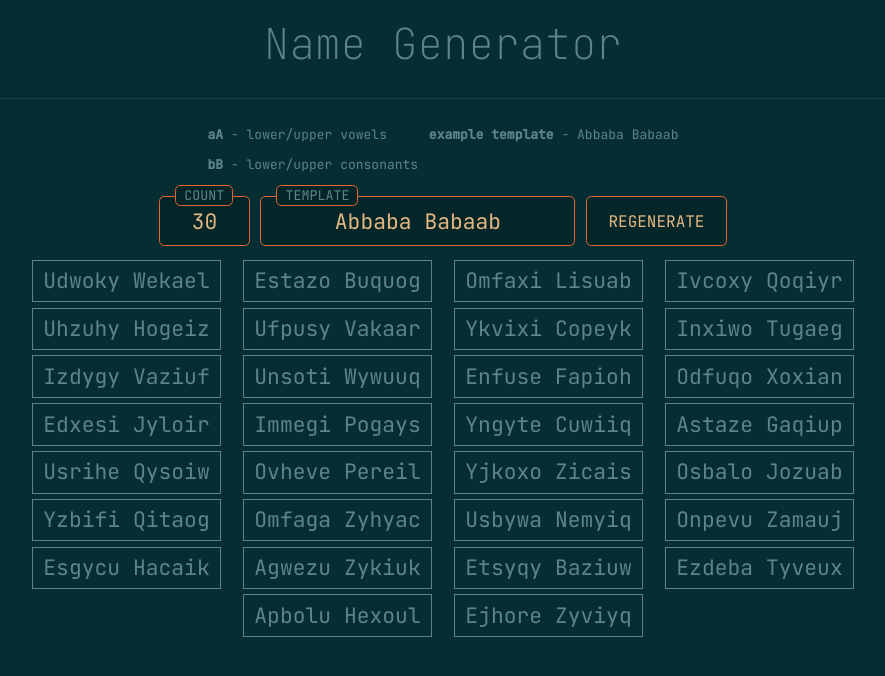
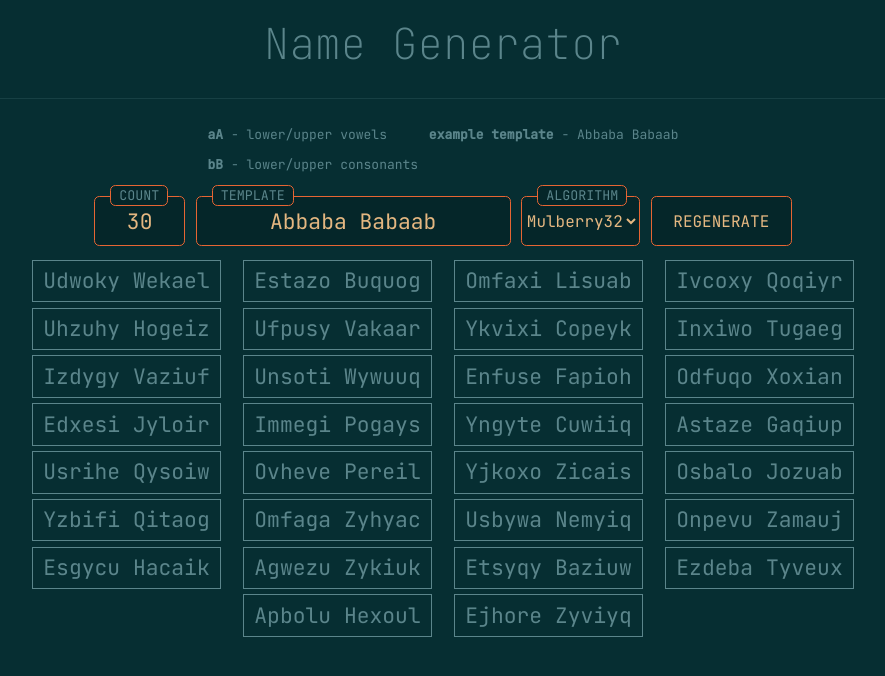
Before and after one commit to DarkStoorM/Name-Generator, a React (Vite) app: page / in a window 1280 px wide. Shown: the top 676 px of the page, without its empty margins (197-1082 px from the left). Built offline with nearby package versions, Linux system fonts and the light colour scheme.

Commit message:
Implement PRNG algorithm selection

```diff
--- a/src/components/App/App.tsx
+++ b/src/components/App/App.tsx
@@ -3,18 +3,21 @@ import "./App.scss";
 import "./InputForm.scss";
 import { NameGenerator } from "../../NameGenerator";
 import { Numbers } from "../../Utils/Numbers";
+import { TIndexedNumberGenerators } from "../../Utils/Types/TIndexedNumberGenerators";
 import { config } from "../../Utils/config";
 import { Button } from "../Button/Button";
 import { Description } from "../Layout/Description/Description";
 import { Header } from "../Layout/Header/Header";
 import { NamesList } from "../NamesList/NamesList";
 import { TextInput } from "../TextInput/TextInput";
+import { Select } from "../Select/Select";
 
 export function App() {
   const [result, setResult] = useState<string[]>([]);
   const [namesCount, setNamesCount] = useState(config.defaultNamesCount);
   const template = useRef<HTMLInputElement>(null);
   const countInput = useRef<HTMLInputElement>(null);
+  const generatorInput = useRef<HTMLSelectElement>(null);
 
   function handleRegenerate(event: FormEvent) {
     event.preventDefault();
@@ -75,6 +78,19 @@ export function App() {
     generateResult();
   }, [generateResult, namesCount]);
 
+  function handleSelection() {
+    const generatorIndex = generatorInput.current?.value;
+
+    if (!generatorIndex) {
+      throw new Error("??");
+    }
+
+    config.changeGenerator(generatorIndex as TIndexedNumberGenerators);
+    NameGenerator.createGenerators();
+
+    generateResult();
+  }
+
   return (
     <div className="container">
       <Header />
@@ -103,6 +119,14 @@ export function App() {
               onChangeInputHandler={handleChange}
             />
           </div>
+          <div className="input-form__inputs__container input-form__inputs__container__template">
+            <Select
+              elementId="generator-selection"
+              elementLabelText="algorithm"
+              elementReference={generatorInput}
+              onChangeSelectHandler={handleSelection}
+            />
+          </div>
           <div className="input-form__inputs__container input-form__inputs__container__button">
             <Button text="regenerate" />
           </div>
```
